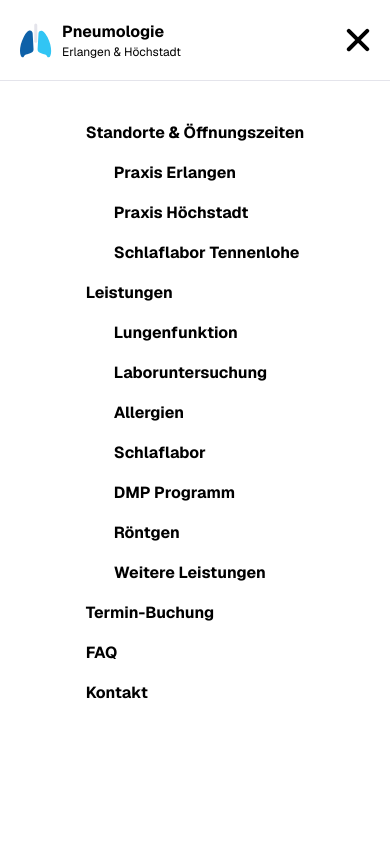
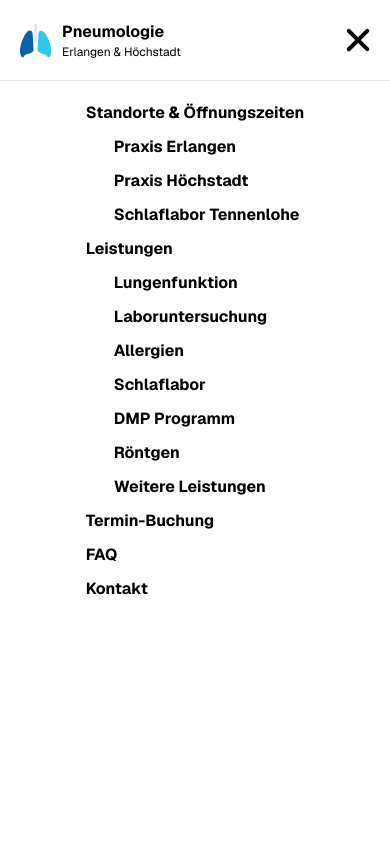
Before and after one commit to pneumology/pneumo-web, a Next.js app: page / in a window 390 px wide. Both pictures are taken after a click on the element 355 px from the left and 40 px from the top of the page. Shown: the top 844 px of the page. Built offline with nearby package versions, Linux system fonts and the light colour scheme.

Commit message:
mobile menu bisschen bruch

```diff
--- a/src/components/mobileNavbarButton.tsx
+++ b/src/components/mobileNavbarButton.tsx
@@ -8,7 +8,7 @@ const MobileNavbarButton = () => {
     const [open, setOpen] = useState(false)
 
     return <>
-        <div className="cursor-pointer select-none" onClick={() => setOpen(!open)}>
+        <div className="cursor-pointer select-none py-2.5" onClick={() => setOpen(!open)}>
             {open ? <svg width="24" height="24" viewBox="0 0 24 24" fill="none" xmlns="http://www.w3.org/2000/svg">
                 <rect y="21.2129" width="30" height="4" rx="2" transform="rotate(-45 0 21.2129)" fill="black" />
                 <rect x="2.80859" y="-0.0214844" width="30" height="4" rx="2" transform="rotate(45 2.80859 -0.0214844)" fill="black" />
@@ -20,17 +20,17 @@ const MobileNavbarButton = () => {
                 </svg>
             }
         </div>
-        <div className={cn('flex-col absolute bg-white font-bold w-full h-screen left-0 top-[81px] items-center z-50',
+        <div className={cn('flex-col absolute bg-white font-bold w-full h-screen overflow-scroll left-0 top-[81px] items-center z-50',
             open ? 'flex' : 'hidden')}>
-            <div className="flex flex-col gap-4 p-10">
+            <div className="flex flex-col gap-2.5 p-5">
                 <Link href="/">Standorte & Öffnungszeiten</Link>
-                <div className="flex flex-col pl-7 gap-4">
+                <div className="flex flex-col pl-7 gap-2.5">
                     <Link href="/">Praxis Erlangen</Link>
                     <Link href="/">Praxis Höchstadt</Link>
                     <Link href="/">Schlaflabor Tennenlohe</Link>
                 </div>
                 <Link href="/">Leistungen</Link>
-                <div className="flex flex-col pl-7 gap-4">
+                <div className="flex flex-col pl-7 gap-2.5">
                     <Link href="/">Lungenfunktion</Link>
                     <Link href="/">Laboruntersuchung</Link>
                     <Link href="/">Allergien</Link>
```
